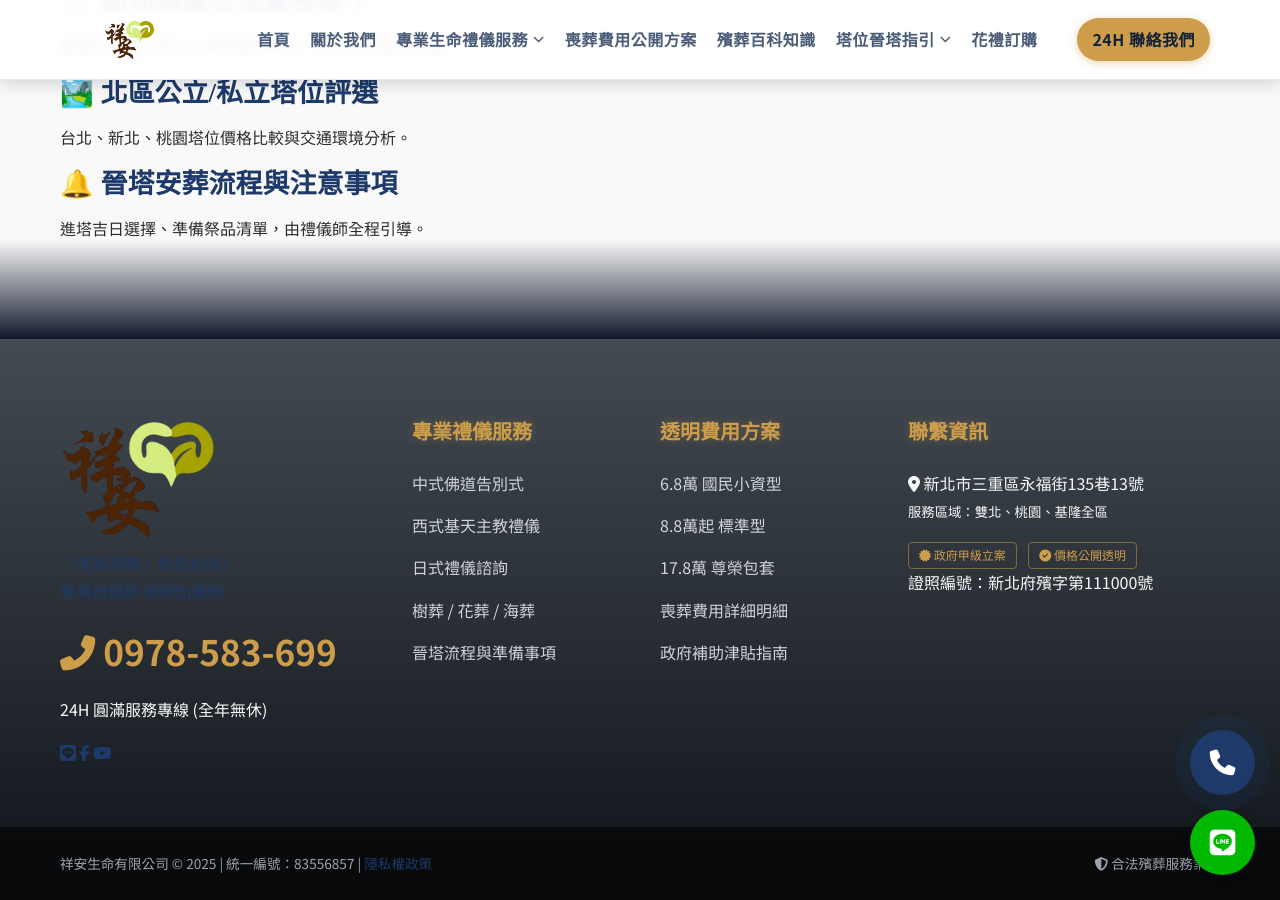
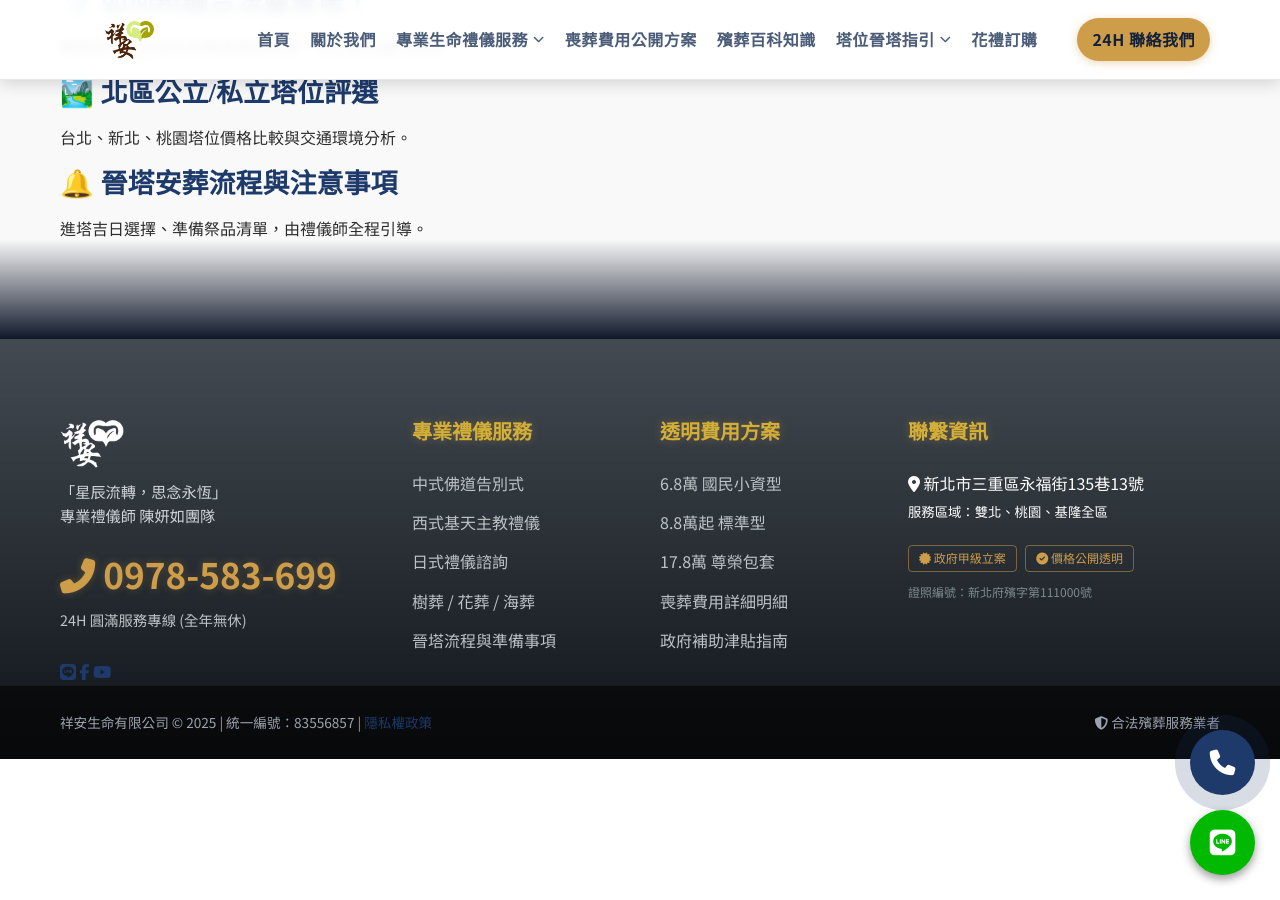
Before and after one commit to Shiangan/Shiangan, a Jekyll site: the page index.html, which Jekyll copies as it is, in a window 1280 px wide and 900 px high, scrolled down 2547 px. Built offline with Jekyll 4.4.1, drawn with Linux system fonts in a browser that asks for light colours; some web fonts are replaced.

Commit message:
Update style.css

```diff
--- a/css/style.css
+++ b/css/style.css
@@ -69,16 +69,31 @@
     --breakpoint-tablet: 900px;
     --breakpoint-mid: 680px; /* 新增一個斷點，用於流程圖 2 欄切換 */
 
-    /* --- 星空版旗艦 Footer 核心 --- */
-.starry-footer {
-    /* 深邃渐层，配合背景星空 */
+}
+
+/* --- 星空版旗艦 Footer 核心 --- */
+.site-footer.starry-footer {
+    /* 深藍漸層，配合背景星空 */
     background: linear-gradient(180deg, rgba(20, 29, 38, 0.8) 0%, rgba(10, 15, 20, 0.98) 100%);
-    color: #f8f9fa;
+    color: var(--text-light);
     padding: 80px 0 0;
-    backdrop-filter: blur(12px); /* 磨砂玻璃感 */
+    backdrop-filter: blur(12px); /* 磨砂玻璃效果 */
     -webkit-backdrop-filter: blur(12px);
     border-top: 1px solid rgba(206, 157, 74, 0.3); /* 金色地平線 */
-    font-family: 'Noto Sans TC', sans-serif;
+    position: relative;
+    z-index: 10;
+    font-family: var(--font-sans);
+}
+
+/* 視覺遮罩：用於與上方內容平滑過渡 */
+.footer-blend-shroud {
+    position: absolute;
+    top: -100px;
+    left: 0;
+    width: 100%;
+    height: 100px;
+    background: linear-gradient(to bottom, transparent, rgba(20, 29, 38, 0.8));
+    pointer-events: none;
 }
 
 .footer-wrapper {
@@ -86,54 +101,62 @@
     grid-template-columns: 1.5fr 1fr 1fr 1.5fr;
     gap: 40px;
     padding-bottom: 60px;
+    max-width: var(--content-max-width);
+    margin: 0 auto;
+    padding: 0 20px;
 }
 
 /* 標題金色微光 */
 .footer-title {
-    color: #ce9d4a;
+    color: var(--accent-color);
     font-size: 1.25rem;
     font-weight: 700;
     margin-bottom: 25px;
     text-shadow: 0 0 10px rgba(206, 157, 74, 0.3);
 }
 
-.footer-links li { list-style: none; margin-bottom: 15px; }
+.footer-links li { list-style: none; margin-bottom: 12px; }
 .footer-links a {
-    color: #d1d5db;
+    color: #bdc3c7;
     text-decoration: none;
-    transition: 0.3s cubic-bezier(0.4, 0, 0.2, 1);
+    transition: var(--transition-speed);
 }
 .footer-links a:hover {
-    color: #ce9d4a;
+    color: var(--accent-color);
     padding-left: 8px;
-    text-shadow: 0 0 5px rgba(206, 157, 74, 0.5);
-}
-
-/* 24H 電話強視覺化 */
+}
+
+/* 24H 緊急專線呼吸燈動畫 */
 .emergency-number {
     display: block;
-    font-size: 2.2rem;
+    font-size: clamp(1.8rem, 4vw, 2.2rem);
     font-weight: 900;
-    color: #ce9d4a;
+    color: var(--accent-color);
     text-decoration: none;
-    margin-bottom: 15px;
+    margin-bottom: 5px;
     animation: glow-pulse 3s infinite ease-in-out;
 }
+.emergency-label { color: #bdc3c7; font-size: 0.9rem; margin-bottom: 25px; }
 
 @keyframes glow-pulse {
     0%, 100% { text-shadow: 0 0 5px rgba(206, 157, 74, 0.2); }
     50% { text-shadow: 0 0 20px rgba(206, 157, 74, 0.6); }
 }
 
+.footer-brand-logo { height: 50px; margin-bottom: 15px; filter: brightness(0) invert(1); }
+.brand-mission { font-size: 0.95rem; line-height: 1.6; color: #d1d5db; }
+
+/* 認證標籤樣式 */
 .cert-tag {
     display: inline-block;
     border: 1px solid rgba(206, 157, 74, 0.5);
-    color: #ce9d4a;
+    color: var(--accent-color);
     font-size: 0.75rem;
     padding: 2px 10px;
     border-radius: 4px;
-    margin-right: 8px;
-}
+    margin: 5px 5px 0 0;
+}
+.license-id { font-size: 0.75rem; color: #7f8c8d; margin-top: 10px; }
 
 /* 底部版權區 */
 .footer-copyright {
@@ -148,19 +171,24 @@
     display: flex;
     justify-content: space-between;
     align-items: center;
-}
-
-/* 極致 RWD 響應 */
+    max-width: var(--content-max-width);
+    margin: 0 auto;
+    padding: 0 20px;
+}
+
+/* 📱 極致響應式適配 */
+
 @media (max-width: 1024px) {
     .footer-wrapper { grid-template-columns: 1fr 1fr; }
 }
-@media (max-width: 600px) {
+@media (max-width: 650px) {
     .footer-wrapper { grid-template-columns: 1fr; text-align: center; }
-    .emergency-number { font-size: 1.8rem; }
-    .copyright-flex { flex-direction: column; gap: 15px; }
-}
-
-}
+    .footer-title::after { margin: 8px auto 0; }
+    .emergency-number { font-size: 2rem; }
+    .copyright-flex { flex-direction: column; gap: 15px; text-align: center; }
+    .social-icon { margin: 0 10px; }
+}
+
 
 
 /* 基本重置 */
```
